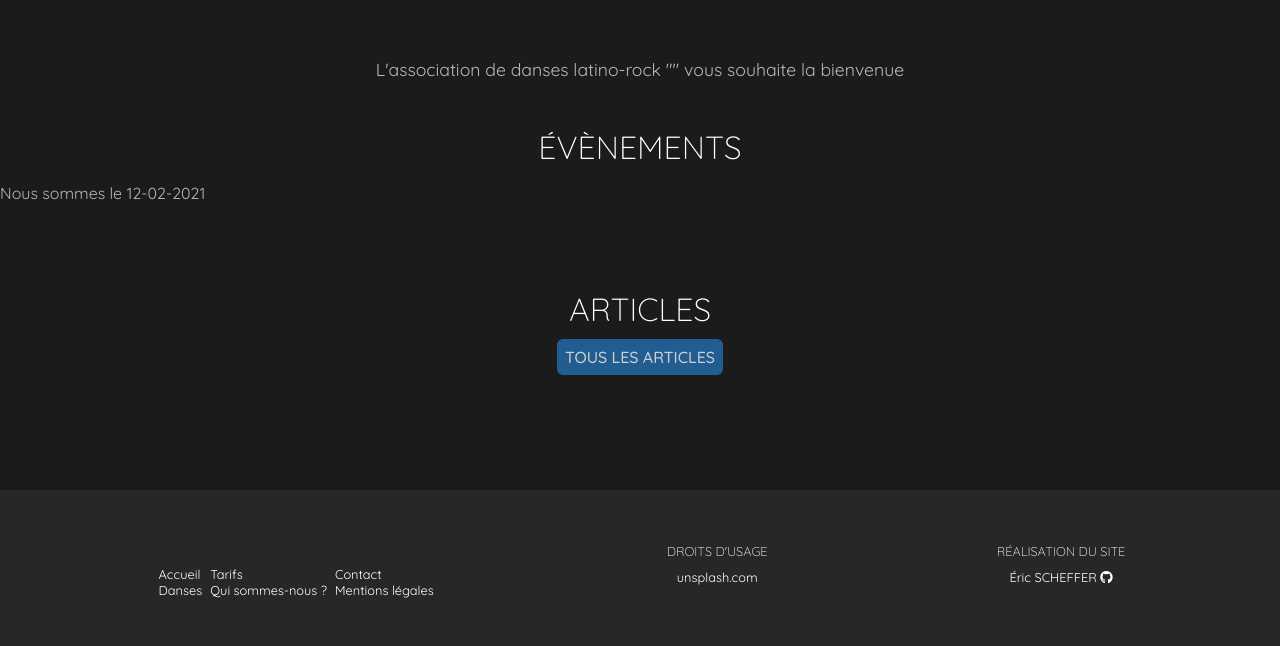
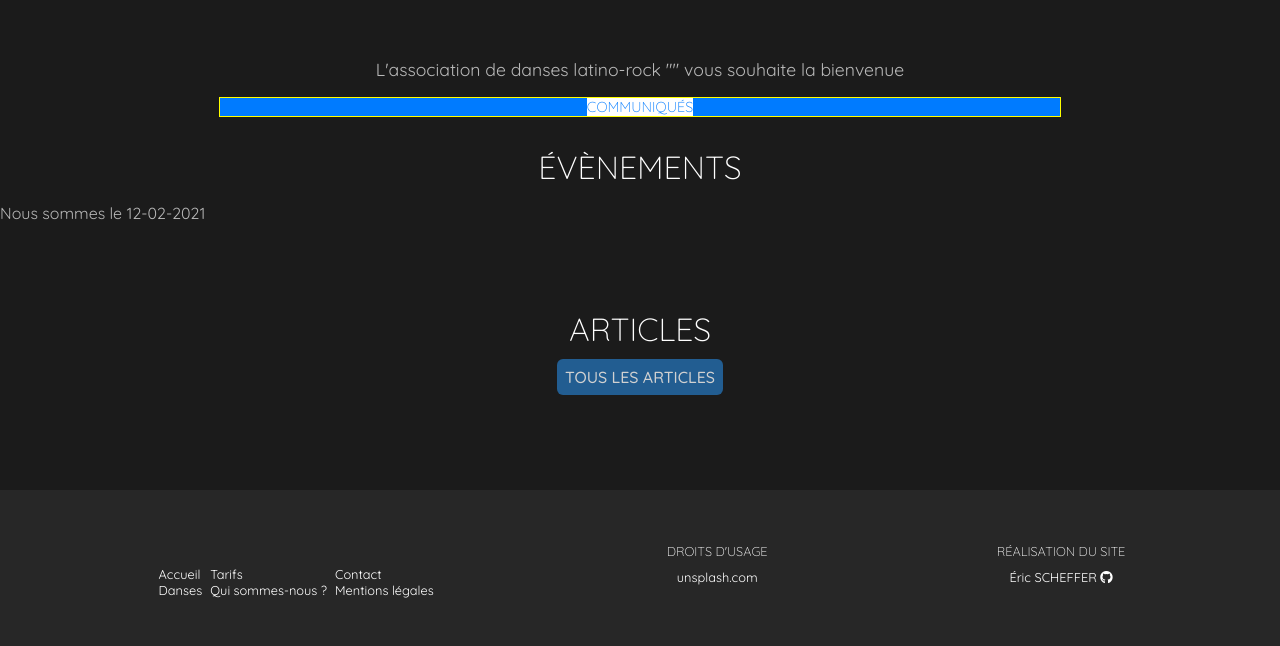
Before and after one commit to Eric-SCHEFFER/blueangels2.0, a Symfony app: template templates/home.html.twig in a window 1280 px wide. Shown: the part 203-849 px from the top of the page. Run offline with Twig, Linux system fonts and the light colour scheme; the template is opened without the code that fills it, so the values that code supplies are empty; some libraries are stand-ins or nearby versions.

Commit message:
front: Restylage homePage Communiqués

```diff
--- a/public/css/cardApercuArticle.css
+++ b/public/css/cardApercuArticle.css
@@ -41,6 +41,7 @@
 
 .articles .titre {
    font-weight: 500;
+   color: #000;
    margin: 0 0 3px 0;
    font-size: 1em;
    white-space: nowrap;
--- a/public/css/cardApercuCommunique.css
+++ b/public/css/communiquesPanel.css
@@ -1,11 +1,34 @@
-.communiques {
+.communiques-panel {
    position: relative;
+   max-width: 840px;
+   margin: auto;
+   border: yellow 1px solid;
+}
+
+.communiques-panel h3.titre {
+   margin: auto;
+   padding: 0;
+   font-size: .9em;
+   width: max-content;
+   background-color: white;
+}
+
+.communiques-panel .cards-wrapper {
    display: flex;
    justify-content: center;
-   position: relative;
-   padding: 0;
-   /* border: yellow 1px solid; */
+   flex-wrap: wrap;
+
+
 }
+
+.communiques-panel .card {
+   width: 240px;
+   border: rgb(255, 0, 221) 1px solid;
+
+}
+
+
+
 
 /* .communiques .bloc-cards {
    position: relative;
--- a/public/css/enteteEtNavbar.css
+++ b/public/css/enteteEtNavbar.css
@@ -100,10 +100,10 @@ nav a::before, .active::before {
 }
 
 nav a:hover::before, .active::before {
-   top: 27px;
+   top: 31px;
 }
 
-nav ul{
+nav ul {
    padding: 0;
    margin: 0;
 }
--- a/public/css/home.css
+++ b/public/css/home.css
@@ -2,13 +2,10 @@ section {
    padding: 20px 0 40px 0;
 }
 
-.bienvenue {
+.bienvenue-panel {
    text-align: center;
    font-size: 1.1em;
    padding: 0 12px 0 12px;
-}
-.communiques {
-   /* background-color: #182534; */
 }
 
 .articles {
--- a/src/Controller/HomeController.php
+++ b/src/Controller/HomeController.php
@@ -37,7 +37,7 @@ class HomeController extends AbstractController
         // On récupère les articles
         $articles = $this->articlesRepository->findBy([], ['created_at' => 'DESC'], 3, 0);
         // On récupère les communiqués
-        $communiques = $this->communiqueRepository->findBy([], ['created_at' => 'DESC'], 1  , 0);
+        $communiques = $this->communiqueRepository->findBy([], ['created_at' => 'DESC'], 3  , 0);
         return $this->render('home.html.twig', [
             'menu_courant' => 'home',
             'eventsToCome' => $events[0],
--- a/templates/home.html.twig
+++ b/templates/home.html.twig
@@ -1,7 +1,7 @@
 {% extends 'components/base.html.twig' %}
 {% block stylesheets %}
     <link rel="stylesheet" href="{{ asset('css/home.css') }}">
-    <link rel="stylesheet" href="{{ asset('css/cardApercuCommunique.css') }}">
+    <link rel="stylesheet" href="{{ asset('css/communiquesPanel.css') }}">
     <link rel="stylesheet" href="{{ asset('css/cardApercuArticle.css') }}">
     <link rel="stylesheet" href="{{ asset('css/cardApercuEvent.css') }}">
     <link rel="stylesheet" href="{{ asset('css/boutonsEtInputs.css') }}">
@@ -11,20 +11,47 @@
 {% block body %}
 
 <div class="wrapper">
-    <div class="accueil-panel">
-        <div class="bienvenue">
-            <p>L'association de danses latino-rock "{{ SiteName }}" vous souhaite la bienvenue</p>
+    <div class="bienvenue-panel">
+        <p>L'association de danses latino-rock "{{ SiteName }}" vous souhaite la bienvenue</p>
+    </div>
+
+    <div class="communiques-panel bg-blue">
+        <h3 class="titre blue">
+            Communiqués
+        </h3>
+        <div class="cards-wrapper">
+            {% for communique in communiques %}
+                <a href="">
+                    <div class="card">
+                        <div class="titre">
+                            {{ communique.getTitre() }}:
+                        </div>
+                        <div class="hook">
+                            {{ communique.getHook() }}
+                        </div>
+                        <div class="date">
+                            {{ communique.getCreatedAt()|date("d-m-Y") }}
+                        </div>
+
+
+
+
+
+
+                    </div>
+                </a>
+            {% endfor %}
         </div>
     </div>
 
 {# ================================================================= #}
-    <section class="communiques">
+    {# <section class="communiques"> #}
         {# TODO: #}
         {#
             On affiche les derniers communiqués par ordre inverse de création (minimum: aucun, maximum: 3)
             Chaque communiqués est cliquable, et renvoi vers la page du communiqué
         #}
-        <div class="bloc-cards">
+        {# <div class="bloc-cards"> #}
             {% set countAVenir = countTotalEventsToCome[0][1] %}
             {% set countPasse = countTotalCompletedEvents[0][1] %}
             {# Affiche le nbre d'events à venir dans une notification #}
@@ -51,8 +78,8 @@
                     </span>
                 </a> #}
             {# {% endfor %} #}
-        </div>
-    </section>
+        {# </div> #}
+    {# </section> #}
 
 
 
```
Also changed, not shown: public/css/base.css (+13 -24 lines).
